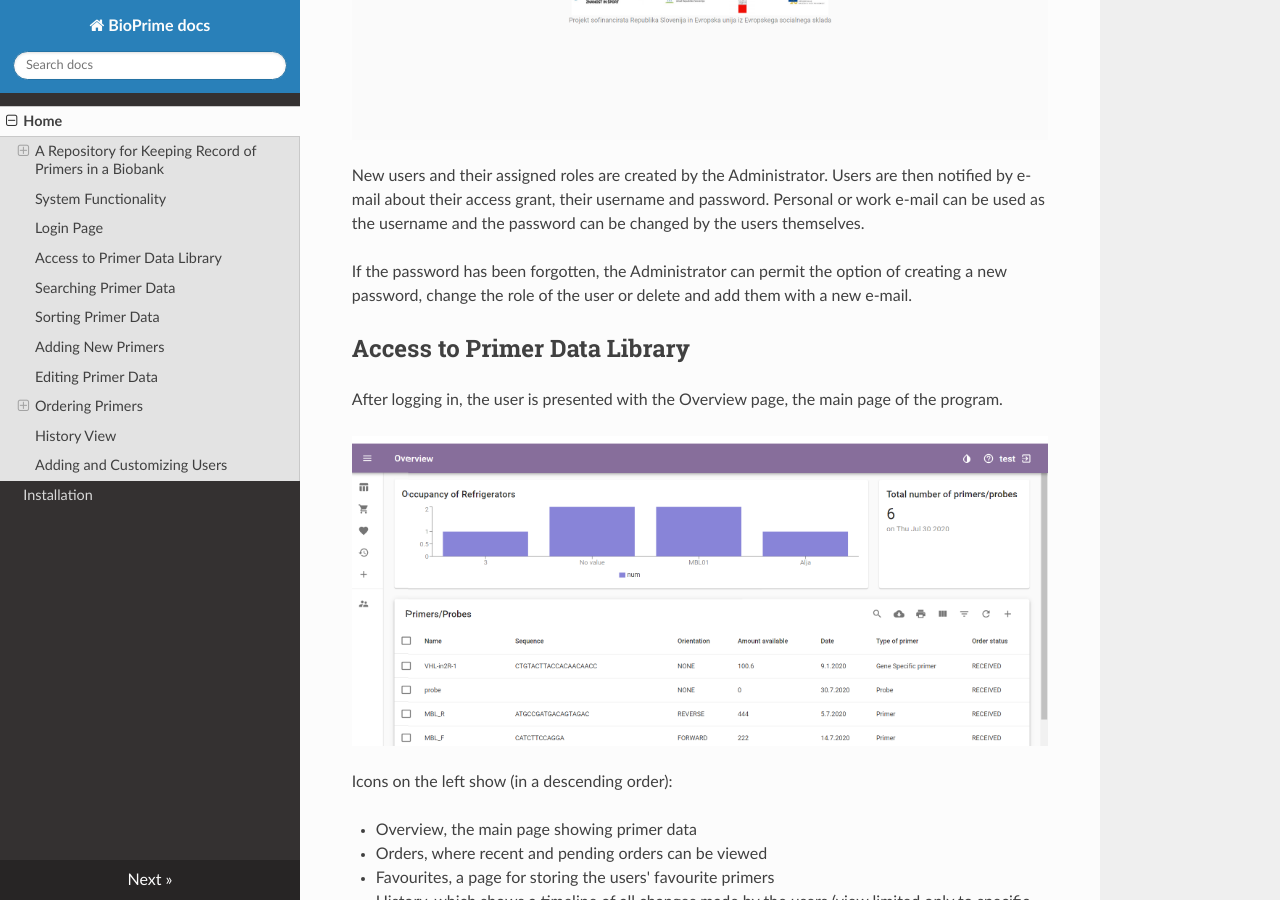
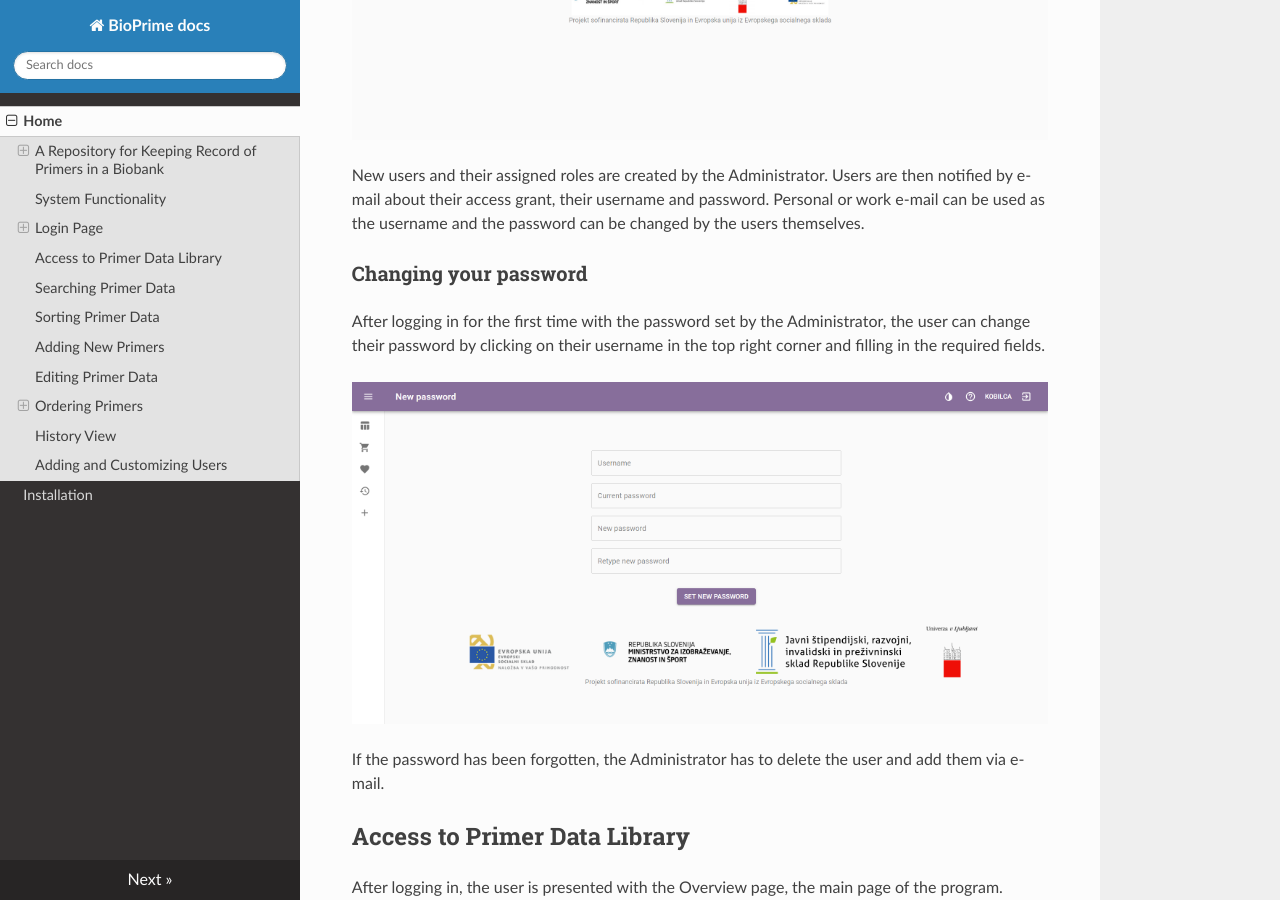
Before and after one commit to Bio-Prime/documentation, an MkDocs documentation site: the page built from docs/index.md, in a window 1280 px wide and 900 px high, scrolled down 3839 px. Built offline with MkDocs 1.6.1, drawn with Linux system fonts in a browser that asks for light colours; nearby versions of some CDN libraries; old or Windows-style settings are respelled for this version of MkDocs.

Commit message:
posodobila password change

```diff
--- a/docs/index.md
+++ b/docs/index.md
@@ -79,7 +79,13 @@ When you access the BioPrime website, the page first offers you the login option
 
 New users and their assigned roles are created by the Administrator. Users are then notified by e-mail about their access grant, their username and password. Personal or work e-mail can be used as the username and the password can be changed by the users themselves.
 
-If the password has been forgotten, the Administrator can permit the option of creating a new password, change the role of the user or delete and add them with a new e-mail.
+### Changing your password
+
+After logging in for the first time with the password set by the Administrator, the user can change their password by clicking on their username in the top right corner and filling in the required fields.
+
+![password1](./password1.png)
+
+If the password has been forgotten, the Administrator has to delete the user and add them via e-mail.
 
 ## Access to Primer Data Library
 
```
Also changed, not shown: docs/password1.png (added).
